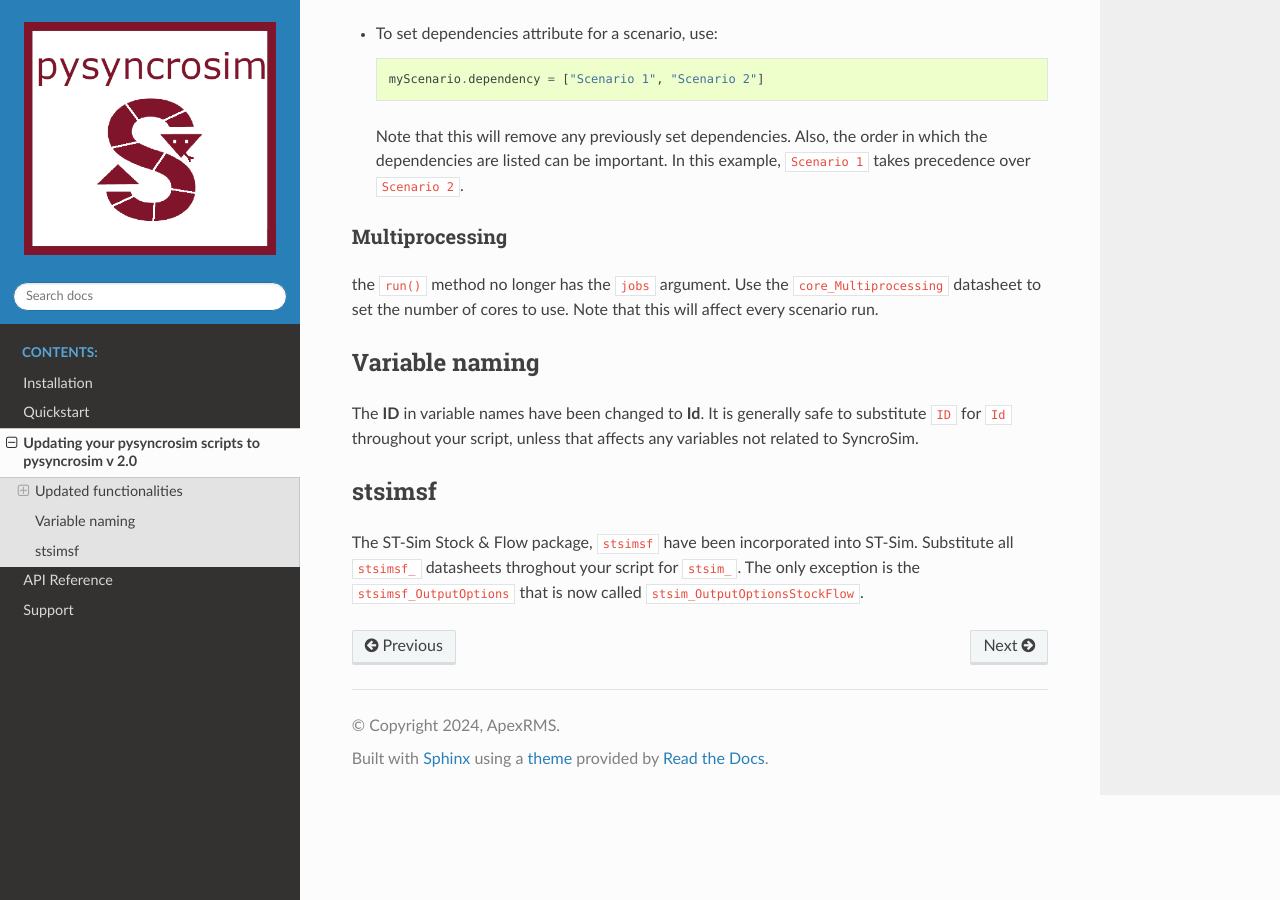
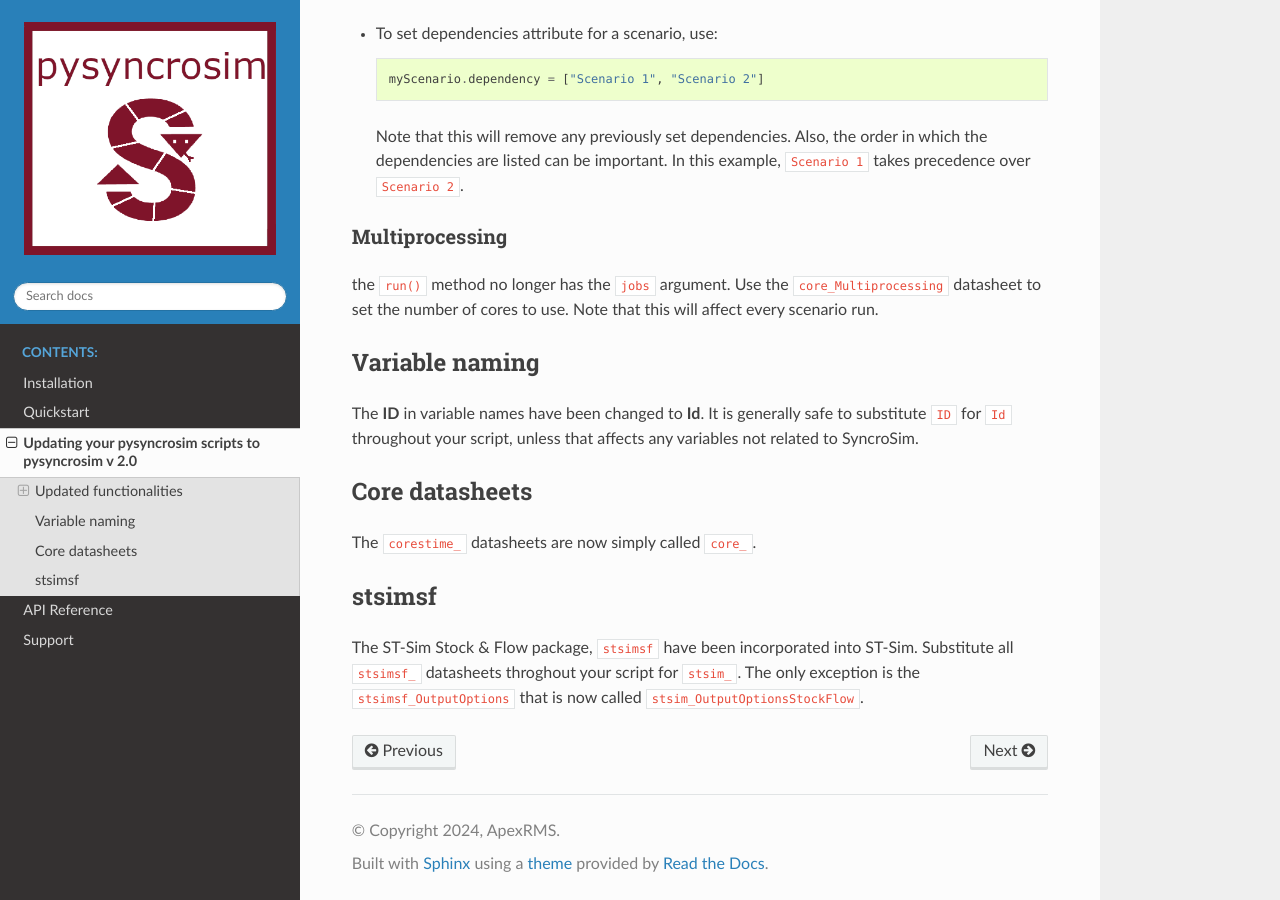
Before and after one commit to syncrosim/pysyncrosim, a Sphinx documentation site: the page built from docs/pysyncrosim_v2_update.rst, in a window 1280 px wide and 900 px high, scrolled down 1393 px. Built offline with Sphinx 7.4.7 and the Read the Docs theme 3.1.0, drawn with Linux system fonts in a browser that asks for light colours.

Commit message:
Update pysyncrosim_v2_update.rst
Adding core_ datasheet change

```diff
--- a/docs/pysyncrosim_v2_update.rst
+++ b/docs/pysyncrosim_v2_update.rst
@@ -64,6 +64,10 @@ Variable naming
 ---------------
 The **ID** in variable names have been changed to **Id**. It is generally safe to substitute ``ID`` for ``Id`` throughout your script, unless that affects any variables not related to SyncroSim.
 
+Core datasheets
+---------------
+The ``corestime_`` datasheets are now simply called ``core_``.
+
 stsimsf
 -------
 The ST-Sim Stock & Flow package, ``stsimsf`` have been incorporated into ST-Sim. Substitute all ``stsimsf_`` datasheets throghout your script for ``stsim_``.
```
